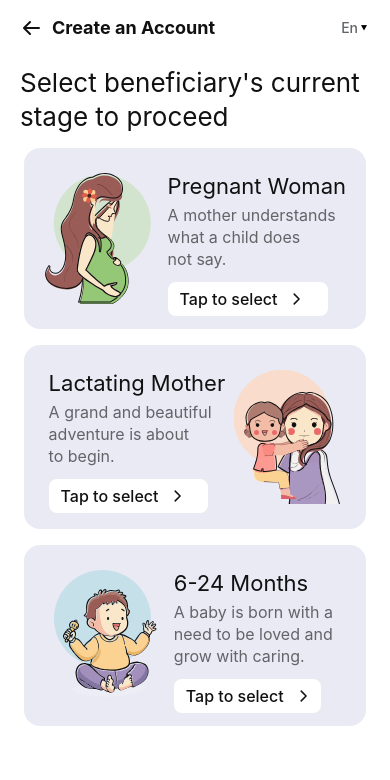
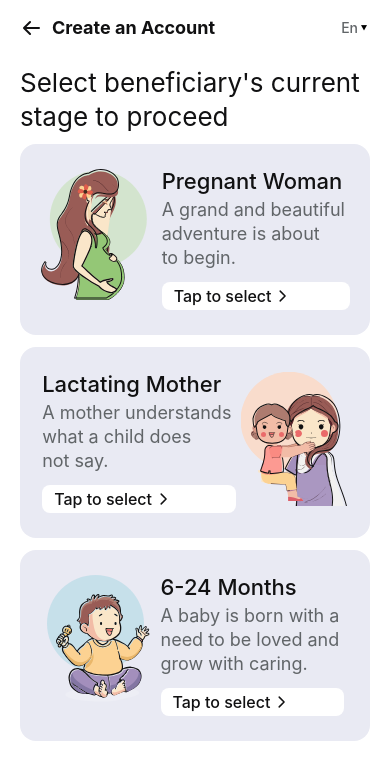
Before and after one commit to thinkarlabs/P23-004-MalnutritionAwareness, a React Native app in the folder client/Malnutrition/: screen /CreateAccount in a window 390 px wide. Shown: the top 780 px of the page. Built offline with nearby package versions, Linux system fonts and the light colour scheme.

Commit message:
styling changes

```diff
--- a/client/Malnutrition/src/modules/createAccount/index.js
+++ b/client/Malnutrition/src/modules/createAccount/index.js
@@ -1,4 +1,4 @@
-import {View, Text, SafeAreaView, ScrollView, Platform} from 'react-native';
+import {View, Text, SafeAreaView, ScrollView} from 'react-native';
 import React from 'react';
 import {createAccountStyles} from './styles';
 import AppHeader from '../../shared/components/appHeader';
@@ -13,7 +13,7 @@ import {
   PREGNANTWOMAN_SCREEN,
 } from '../../shared/constants/navigatorConstants';
 
-const CreateAccount = ({navigation, route}) => {
+const CreateAccount = ({navigation}) => {
   return (
     <SafeAreaView style={createAccountStyles.container}>
       <AppHeader
@@ -21,11 +21,7 @@ const CreateAccount = ({navigation, route}) => {
         backArrowValue={true}
         onPress={() => navigation.navigate(LOGIN)}
       />
-      <ScrollView
-        style={Platform.select({
-          ios: createAccountStyles.scrollContainerIOS,
-          android: createAccountStyles.scrollContainer,
-        })}>
+      <ScrollView>
         <View style={createAccountStyles.screenWrapper}>
           <Text style={createAccountStyles.titleText}>
             {CREATE_ACCOUNT.SELECT_CURRENT_STAGE_TEXT}
--- a/client/Malnutrition/src/shared/components/appCard/index.js
+++ b/client/Malnutrition/src/shared/components/appCard/index.js
@@ -9,7 +9,7 @@ export const AppCard = ({onPress, newStyle, title, content, image}) => {
     <View style={appCardStyles.stageCard}>
       <View style={newStyle ? newStyle : appCardStyles.row}>
         {image}
-        <View style={{flexDirection: 'column'}}>
+        <View>
           <Text style={appCardStyles.cardTitle}>{title}</Text>
           <Text style={appCardStyles.cardDesc}>{content}</Text>
           <TouchableOpacity
@@ -18,7 +18,7 @@ export const AppCard = ({onPress, newStyle, title, content, image}) => {
             <Text style={appCardStyles.cardTitleText}>
               {CREATE_ACCOUNT.MOVE_FORWARD_TEXT}
             </Text>
-            <View style={{left: 8}}>
+            <View>
               <BackArrowWithCircle />
             </View>
           </TouchableOpacity>
--- a/client/Malnutrition/src/shared/components/appCard/styles.js
+++ b/client/Malnutrition/src/shared/components/appCard/styles.js
@@ -3,46 +3,42 @@ import {BLACK, LIGHT_GREY, WHITE} from '../../constants/colors';
 
 export const appCardStyles = StyleSheet.create({
   stageCard: {
-    borderRadius: 20,
+    borderRadius: 16,
     borderColor: WHITE,
-    borderWidth: 4,
     paddingHorizontal: 20,
     paddingVertical: 25,
-    marginBottom: 8,
+    marginBottom: 12,
     backgroundColor: '#E9EAF3',
   },
   cardTitle: {
     fontSize: 22,
-    lineHeight: 26,
+    lineHeight: 24,
     marginBottom: 5,
-    fontWeight: '400',
+    fontWeight: '500',
     color: BLACK,
-    alignSelf: 'stretch',
   },
   cardDesc: {
     color: LIGHT_GREY,
-    fontSize: 16,
-    lineHeight: 22,
+    fontSize: 18,
+    lineHeight: 24,
     fontWeight: '400',
-    alignSelf: 'stretch',
   },
   cardTitleContainer: {
     flexDirection: 'row',
     alignItems: 'center',
-    top: 12,
+    marginTop: 12,
     backgroundColor: WHITE,
-    height: 34,
-    paddingLeft: 12,
     borderRadius: 8,
-    width: '90%',
   },
   cardTitleText: {
     fontWeight: '500',
     fontSize: 16,
     color: BLACK,
+    marginLeft: 12,
+    marginVertical: 4,
   },
   row: {
     flexDirection: 'row',
     justifyContent: 'space-around',
-  }
+  },
 });
--- a/client/Malnutrition/src/shared/constants/constants.js
+++ b/client/Malnutrition/src/shared/constants/constants.js
@@ -27,9 +27,9 @@ export const SIGN_UP = 'Sign Up';
 export const CREATE_ACCOUNT = {
   SELECT_CURRENT_STAGE_TEXT: "Select beneficiary's current stage to proceed",
   CATEGORY_1_TITLE: 'Pregnant Woman',
-  CATEGORY_1_DESCRIPTION: `A mother understands ${'\n'}what a child does ${'\n'}not say.`,
+  CATEGORY_1_DESCRIPTION: `A grand and beautiful ${'\n'}adventure is about ${'\n'}to begin.`,
   CATEGORY_2_TITLE: 'Lactating Mother',
-  CATEGORY_2_DESCRIPTION: `A grand and beautiful ${'\n'}adventure is about ${'\n'}to begin.`,
+  CATEGORY_2_DESCRIPTION: `A mother understands ${'\n'}what a child does ${'\n'}not say.`,
   CATEGORY_3_TITLE: '6-24 Months',
   CATEGORY_3_DESCRIPTION: `A baby is born with a ${'\n'}need to be loved and ${'\n'}grow with caring.`,
   BUTTON_DESCRIPTION: 'Fill Your Details',
```
